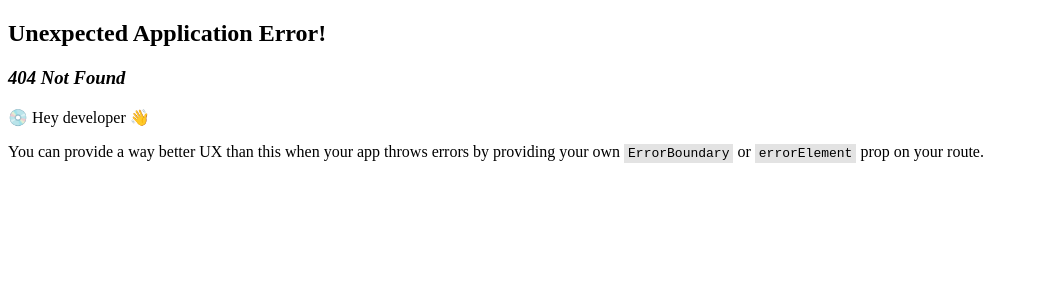
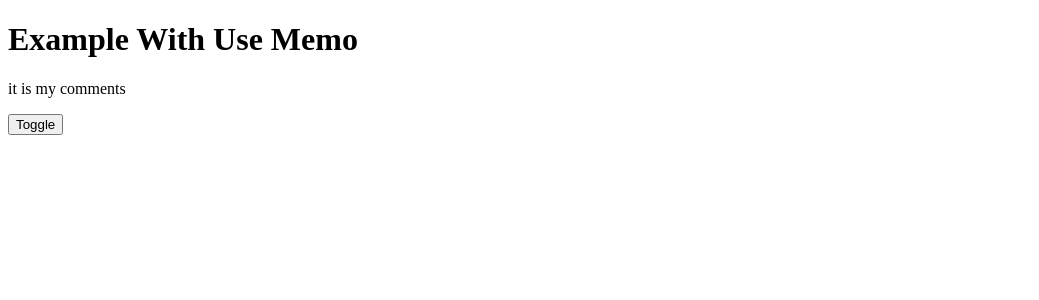
Before and after one commit to maulanasechan/useHook, a React (Create React App) app: page /exampleWithUseCallback in a window 1280 px wide. Before the commit this address had no page. Shown: the top 300 px of the page, without its empty margins (0-1039 px from the left). Built offline with nearby package versions, Linux system fonts and the light colour scheme.

Commit message:
FEAT: USE CALLBACK

```diff
--- /dev/null
+++ b/src/page/useCallback/child.tsx
@@ -0,0 +1,17 @@
+import { useEffect } from "react";
+
+export default function ChildComponent({
+  returnComment,
+}: {
+  returnComment: () => string;
+}) {
+  useEffect(() => {
+    console.log("function Called");
+  }, [returnComment]);
+
+  return (
+    <div>
+      <p>{returnComment()}</p>
+    </div>
+  );
+}
--- /dev/null
+++ b/src/page/useCallback/index.tsx
@@ -0,0 +1,21 @@
+/* eslint-disable react-hooks/exhaustive-deps */
+import React, { useCallback, useState } from "react";
+import ChildComponent from "./child";
+
+export default function ExampleWithUseCallback() {
+  const [comments, setComments] = useState<string>("it is my comments");
+  const [toggle, setToggle] = useState(false);
+
+  const returnComment = useCallback(() => {
+    return comments;
+  }, []);
+
+  return (
+    <div>
+      <h1>Example With Use Memo</h1>
+      <ChildComponent returnComment={returnComment} />
+      <button onClick={() => setToggle(!toggle)}>Toggle</button>
+      {toggle && <h1>Toggle</h1>}
+    </div>
+  );
+}
--- a/src/routes/index.tsx
+++ b/src/routes/index.tsx
@@ -9,6 +9,7 @@ import ExampleWithUseLayout from "../page/useLayout";
 import ExampleWithUseImperative from "../page/useImperative";
 import ExampleWithUseContext from "../page/useContext";
 import ExampleWithUseMemo from "../page/useMemo";
+import ExampleWithUseCallback from "../page/useCallback";
 
 export const routers = [
   {
@@ -60,6 +61,11 @@ export const routers = [
     element: <ExampleWithUseMemo />,
   },
   {
+    path: "/exampleWithUseCallback",
+    id: "Learn Use Callback",
+    element: <ExampleWithUseCallback />,
+  },
+  {
     path: "/exampleWithUseForm",
     id: "Learn Use Form and Zod",
     element: <ExampleWithUseForm />,
```
